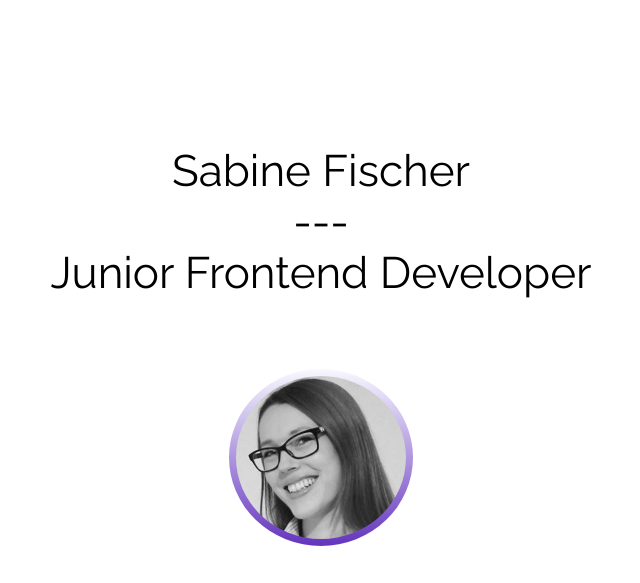
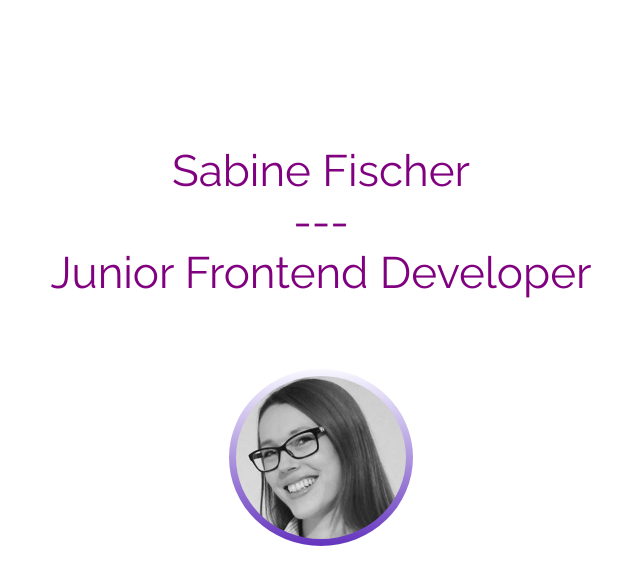
Before and after one commit to ada-net/portfolio, a plain HTML site: page homepage.html in a window 1280 px wide. Shown: the top 583 px of the page, without its empty margins (319-959 px from the left). Drawn offline with Linux system fonts and the light colour scheme.

Commit message:
introduced .js playground for studying and testing

```diff
--- a/homepage.html
+++ b/homepage.html
@@ -243,6 +243,7 @@
 				</nav>
 			</footer>
 		</div>
+		<script src="/playground.js"></script>;
 	</body>
 
 </html>
--- /dev/null
+++ b/playground.js
@@ -0,0 +1,3 @@
+const modifiedH1 = document.querySelector('H1');
+
+modifiedH1.style.color = 'purple';
```
